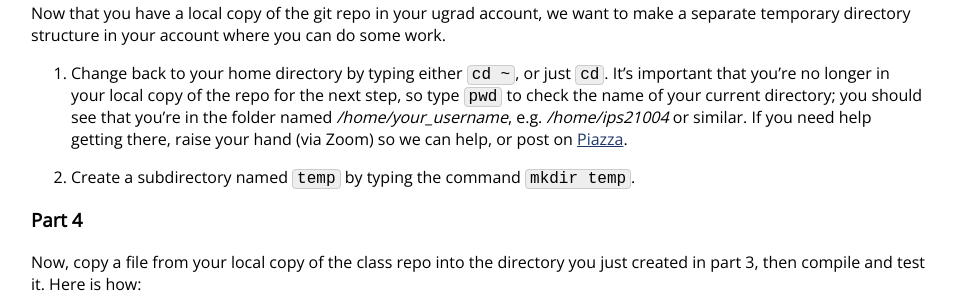
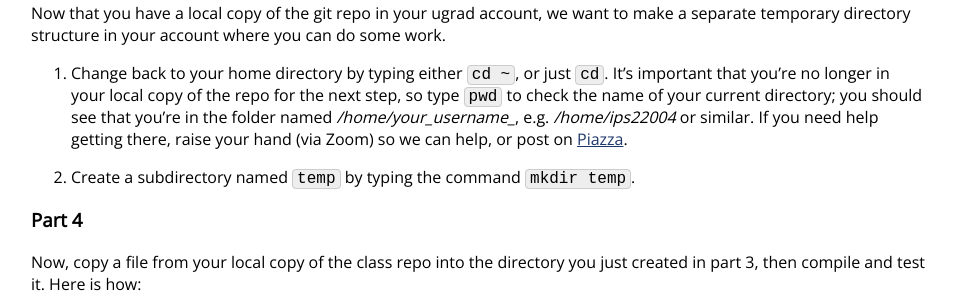
Before and after one commit to jhu-ip/cs220-s22, a Jekyll site: the page built from exercise/ex02.md, in a window 1280 px wide and 900 px high, scrolled down 1572 px. Shown: the part 154-454 px from the top of the window, without its empty margins (161-1117 px from the left). Built offline with Jekyll 4.4.1, drawn with Linux system fonts in a browser that asks for light colours; some web fonts are replaced; some of the changed text lies outside the part shown.

Commit message:
minor updates/fixes for s22

````diff
--- a/exercise/ex02.md
+++ b/exercise/ex02.md
@@ -58,12 +58,12 @@
 ```
 to enter the newly created directory (that is, folder), and then type `ls` to list the files present in that directory.  Review the filenames that it shows and confirm that the files `README` and the exercises folder are present.
 
-If you did not successfully complete the above steps, ask of a member of the course staff and/or post on <a href="http://piazza.com/jhu/fall2021/en601220" target="_blank">Piazza</a>.
+If you did not successfully complete the above steps, ask of a member of the course staff and/or post on <a href="http://piazza.com/jhu/spring2022/en601220" target="_blank">Piazza</a>.
 
 ### Part 3
 Now that you have a local copy of the git repo in your ugrad account, we want to make a separate temporary directory structure in your account where you can do some work.
 
-1.	Change back to your home directory by typing either `cd ~`, or just `cd`. It’s important that you’re no longer in your local copy of the repo for the next step, so type `pwd` to check the name of your current directory; you should see that you’re in the folder named _/home/your_username_, e.g. */home/ips21004* or similar. If you need help getting there, raise your hand (via Zoom) so we can help, or post on <a href="http://piazza.com/jhu/fall2021/en601220" target="_blank">Piazza</a>.
+1.	Change back to your home directory by typing either `cd ~`, or just `cd`. It’s important that you’re no longer in your local copy of the repo for the next step, so type `pwd` to check the name of your current directory; you should see that you’re in the folder named */home/your\_username_*, e.g. */home/ips22004* or similar. If you need help getting there, raise your hand (via Zoom) so we can help, or post on <a href="http://piazza.com/jhu/spring2022/en601220" target="_blank">Piazza</a>.
 
 2.	Create a subdirectory named `temp` by typing the command `mkdir temp`.
 
````
Also changed, not shown: other parts of exercise/ex02.md (+1 -1 lines).
